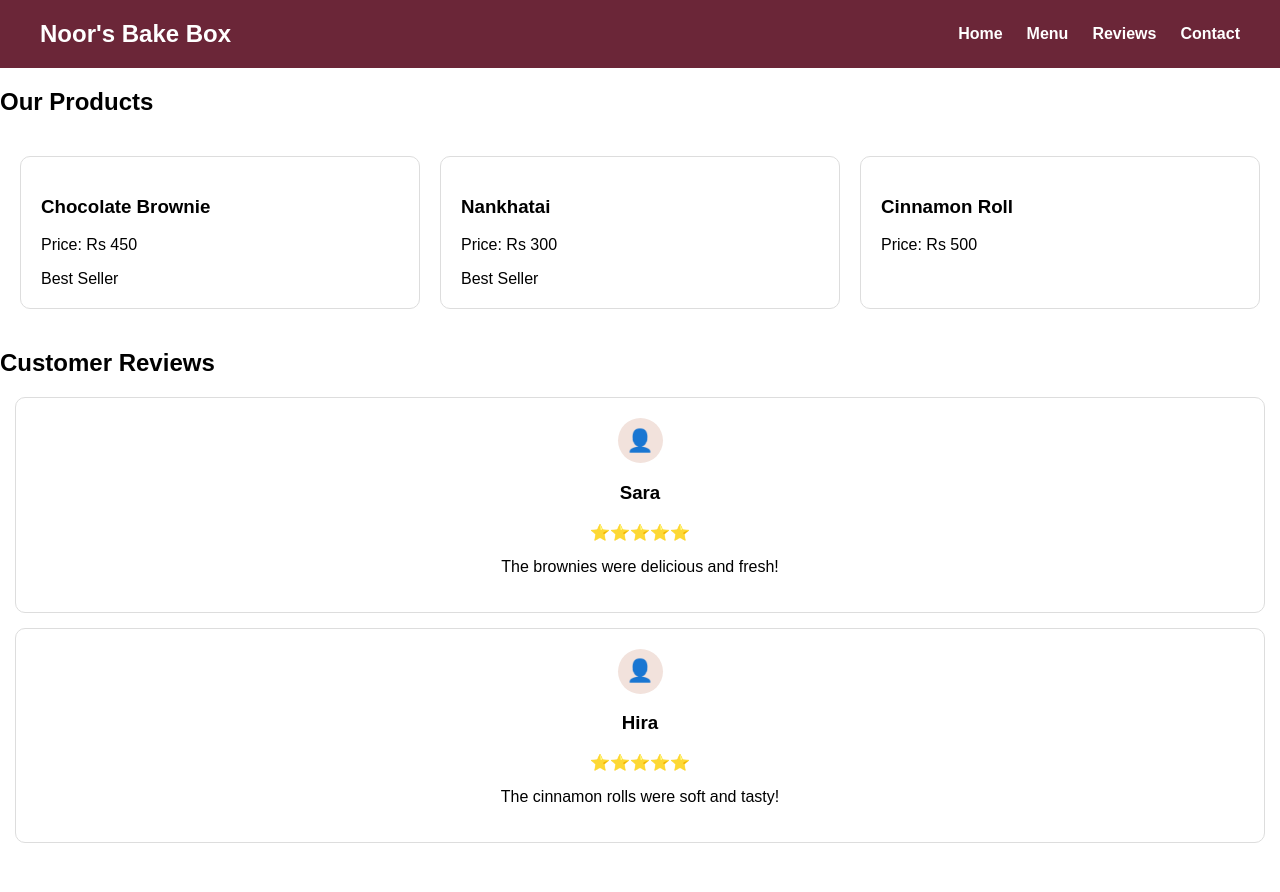
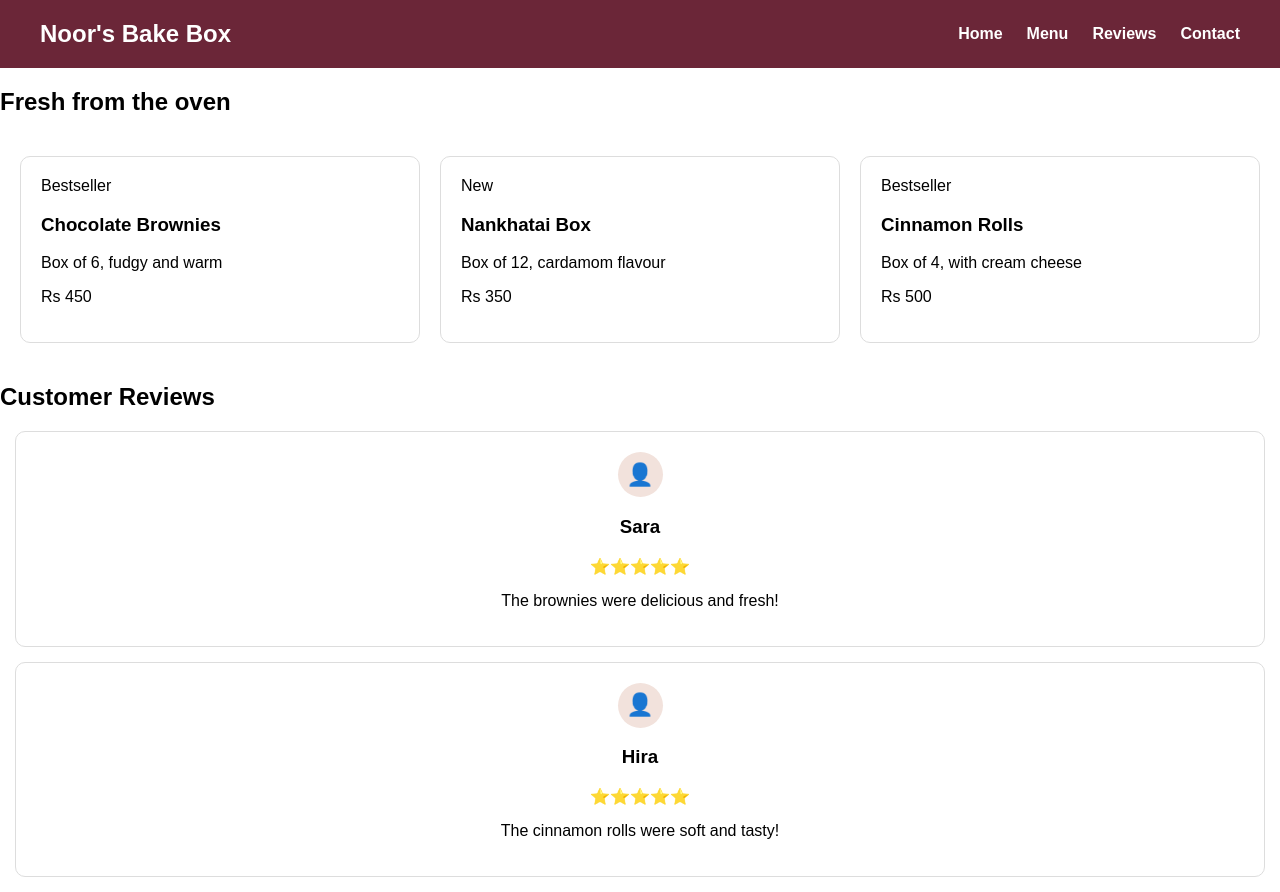
Before and after one commit to ilsasaif/Bake-Box-1, a React (Vite) app: page / in a window 1280 px wide. Before the commit the page ends 858 px from the top, so only its background shows below. Built offline with nearby package versions, Linux system fonts and the light colour scheme.

Commit message:
Complete Task 3 - ProductSection

```diff
--- a/src/components/products/Badge.jsx
+++ b/src/components/products/Badge.jsx
@@ -1,6 +1,8 @@
 function Badge() {
   return (
-    <span>Best Seller</span>
+    <span className="badge bestseller">
+      Bestseller
+    </span>
   );
 }
 
--- a/src/components/products/BrownieCard.jsx
+++ b/src/components/products/BrownieCard.jsx
@@ -1,14 +1,15 @@
 import Badge from "./Badge";
 
 function BrownieCard() {
-  const name = "Chocolate Brownie";
+  const name = "Chocolate Brownies";
   const price = 450;
 
   return (
-    <div>
+    <div className="product-card">
+      <Badge />
       <h3>{name}</h3>
-      <p>Price: Rs {price}</p>
-      <Badge />
+      <p>Box of 6, fudgy and warm</p>
+      <p>Rs {price}</p>
     </div>
   );
 }
--- a/src/components/products/NankhataiCard.jsx
+++ b/src/components/products/NankhataiCard.jsx
@@ -1,14 +1,13 @@
-import Badge from "./Badge";
-
 function NankhataiCard() {
-  const name = "Nankhatai";
-  const price = 300;
+  const name = "Nankhatai Box";
+  const price = 350;
 
   return (
-    <div>
+    <div className="product-card">
+      <span className="badge new">New</span>
       <h3>{name}</h3>
-      <p>Price: Rs {price}</p>
-      <Badge />
+      <p>Box of 12, cardamom flavour</p>
+      <p>Rs {price}</p>
     </div>
   );
 }
--- a/src/components/products/ProductSection.jsx
+++ b/src/components/products/ProductSection.jsx
@@ -4,8 +4,8 @@ import RollCard from "./RollCard";
 
 function ProductSection() {
   return (
-    <section>
-      <h2>Our Products</h2>
+    <section id="shop">
+      <h2>Fresh from the oven</h2>
 
       <div className="products-grid">
         <BrownieCard />
--- a/src/components/products/RollCard.jsx
+++ b/src/components/products/RollCard.jsx
@@ -1,11 +1,15 @@
+import Badge from "./Badge";
+
 function RollCard() {
-  const name = "Cinnamon Roll";
+  const name = "Cinnamon Rolls";
   const price = 500;
 
   return (
-    <div>
+    <div className="product-card">
+      <Badge />
       <h3>{name}</h3>
-      <p>Price: Rs {price}</p>
+      <p>Box of 4, with cream cheese</p>
+      <p>Rs {price}</p>
     </div>
   );
 }
```
